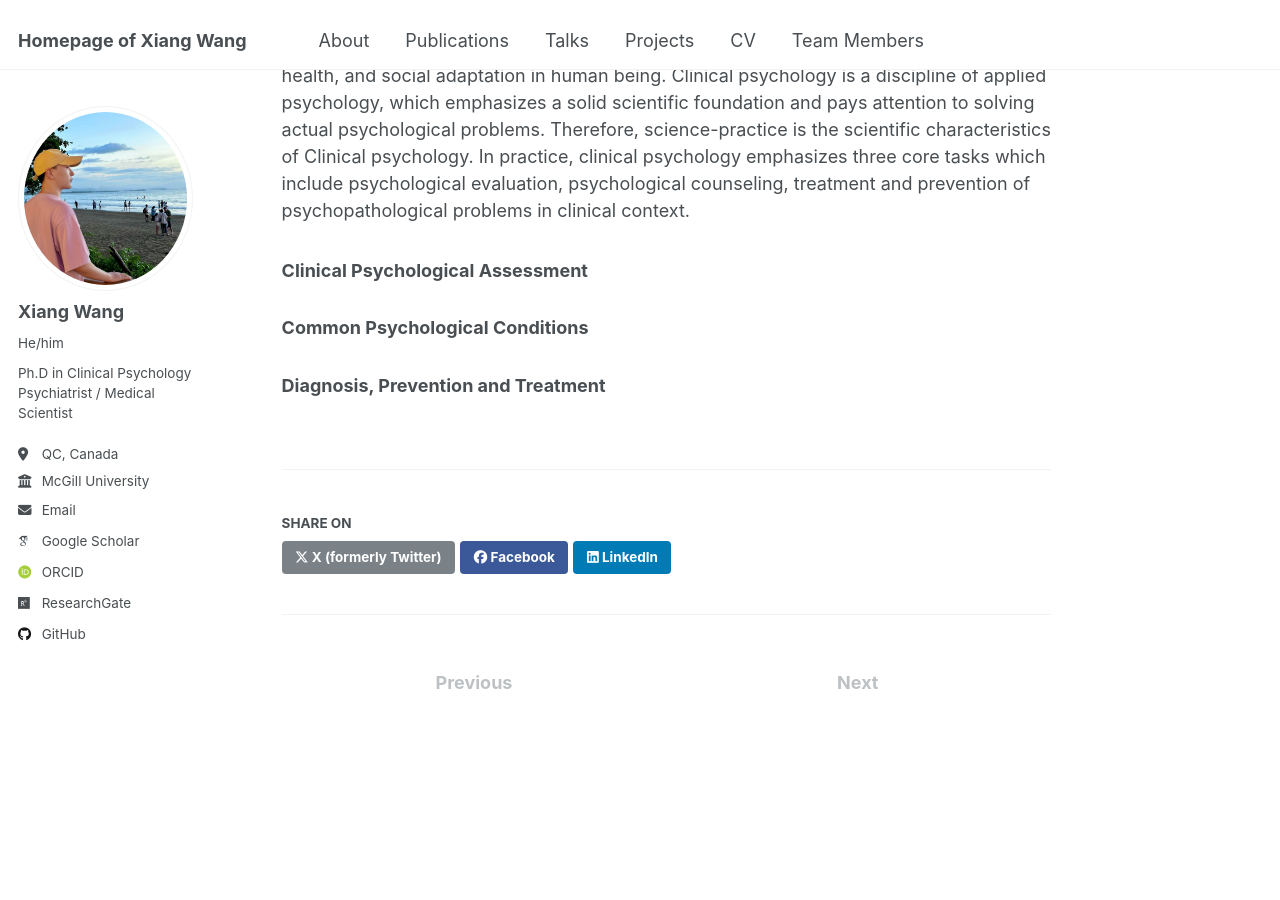
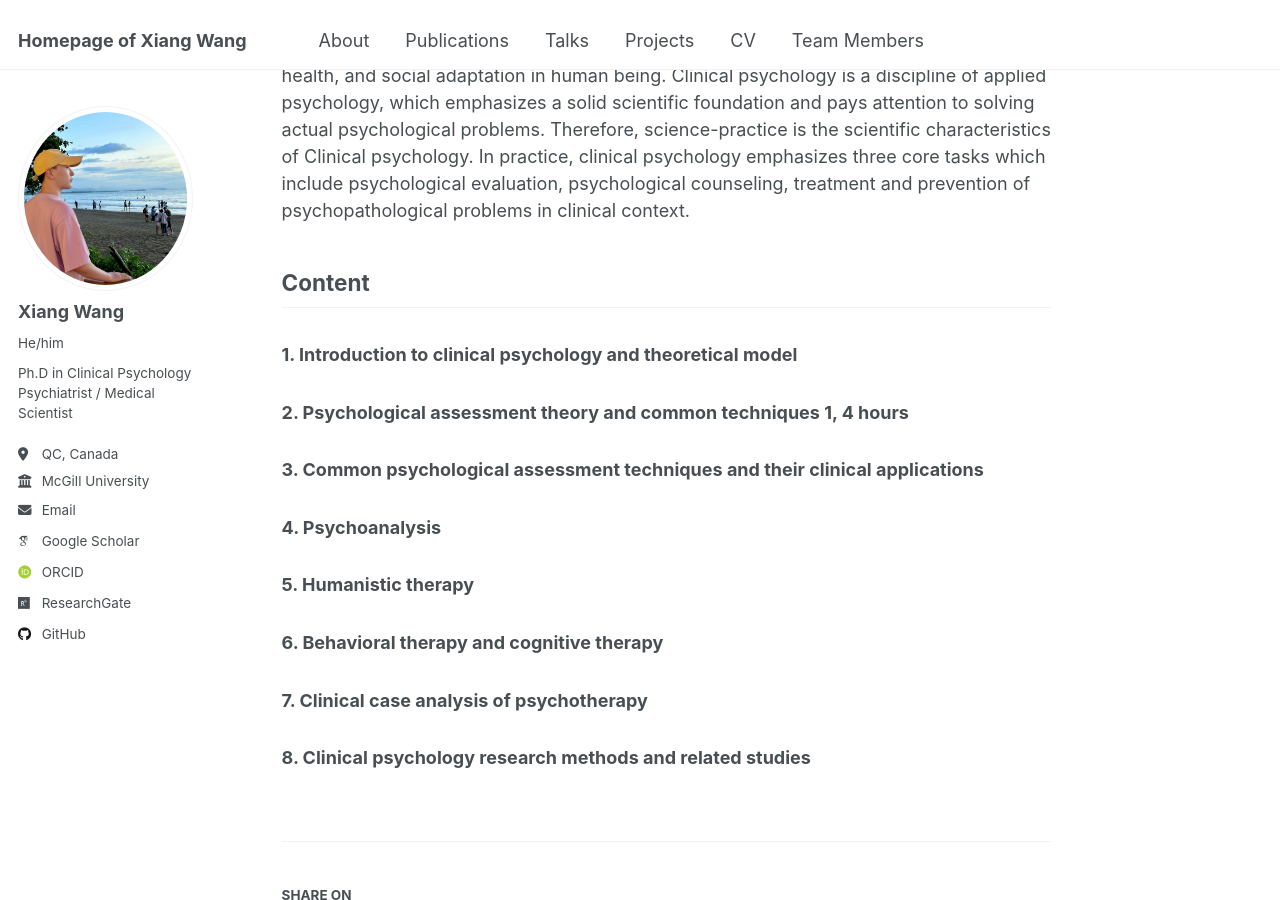
Before and after one commit to Xiang-Wangs/xiang-wangs.github.io, a Jekyll site: the page built from _teaching/2021-fall-clinical-psychology.md, in a window 1280 px wide and 900 px high, scrolled down 320 px. Built offline with Jekyll 4.4.1, drawn with Linux system fonts in a browser that asks for light colours; some web fonts are replaced.

Commit message:
Update 2021-fall-clinical-psychology.md

```diff
--- a/_teaching/2021-fall-clinical-psychology.md
+++ b/_teaching/2021-fall-clinical-psychology.md
@@ -13,8 +13,12 @@ Teaching assistant of ***Clinical Psychology*** Course.
 
 # Clinical PsychologyⅠ
 Clinical psychology is one of the branches of psychology. Clinical psychology not only provides psychologists with general psychological knowledge, but also supervises them using the related knowledge to understand and promote the mental health, physical health, and social adaptation in human being. Clinical psychology is a discipline of applied psychology, which emphasizes a solid scientific foundation and pays attention to solving actual psychological problems. Therefore, science-practice is the scientific characteristics of Clinical psychology. In practice, clinical psychology emphasizes three core tasks which include psychological evaluation, psychological counseling, treatment and prevention of psychopathological problems in clinical context.
-### Clinical Psychological Assessment
-
-### Common Psychological Conditions
-
-### Diagnosis, Prevention and Treatment
+## Content
+### 1. Introduction to clinical psychology and theoretical model
+### 2. Psychological assessment theory and common techniques 1, 4 hours
+### 3. Common psychological assessment techniques and their clinical applications
+### 4. Psychoanalysis
+### 5. Humanistic therapy
+### 6. Behavioral therapy and cognitive therapy
+### 7. Clinical case analysis of psychotherapy
+### 8. Clinical psychology research methods and related studies
```
